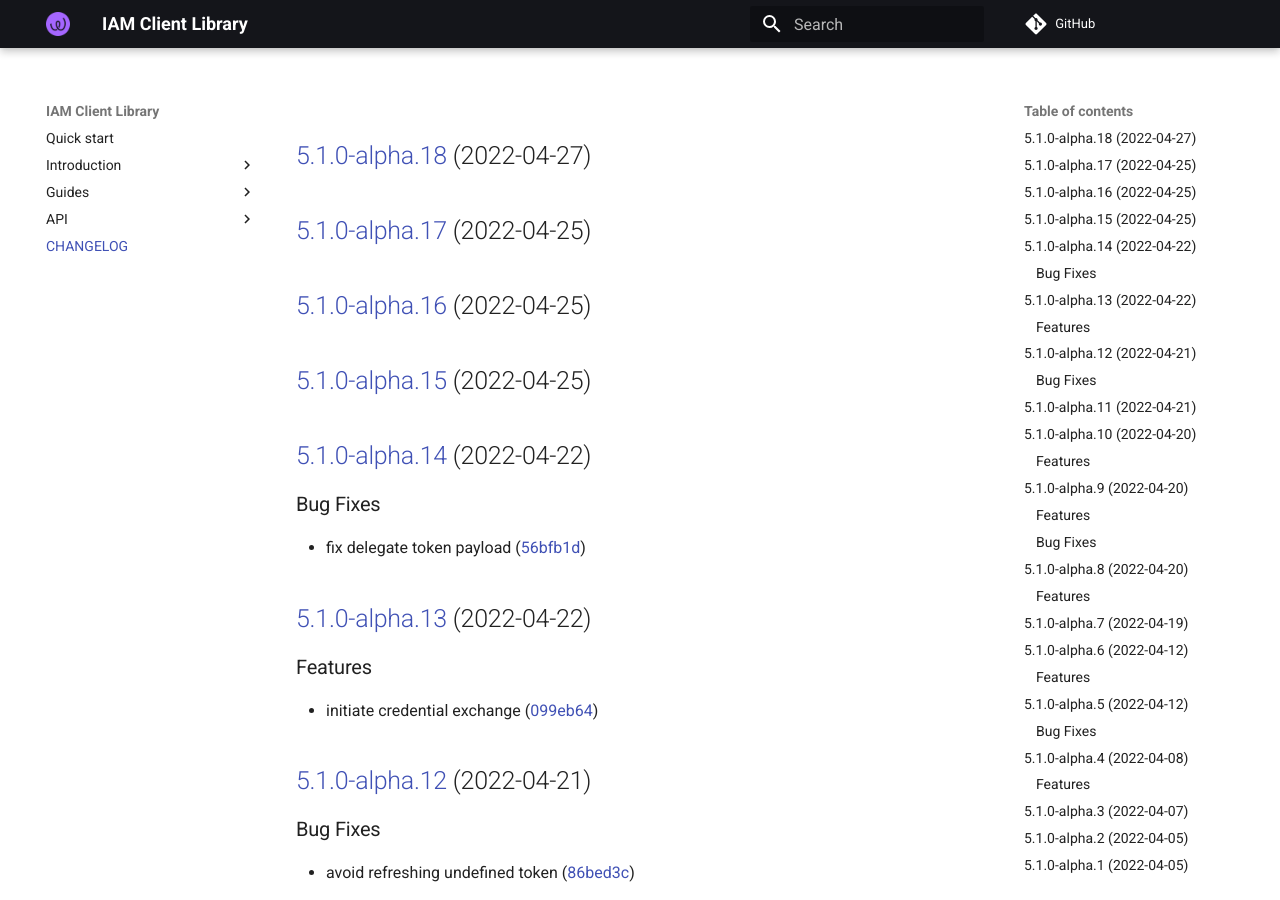
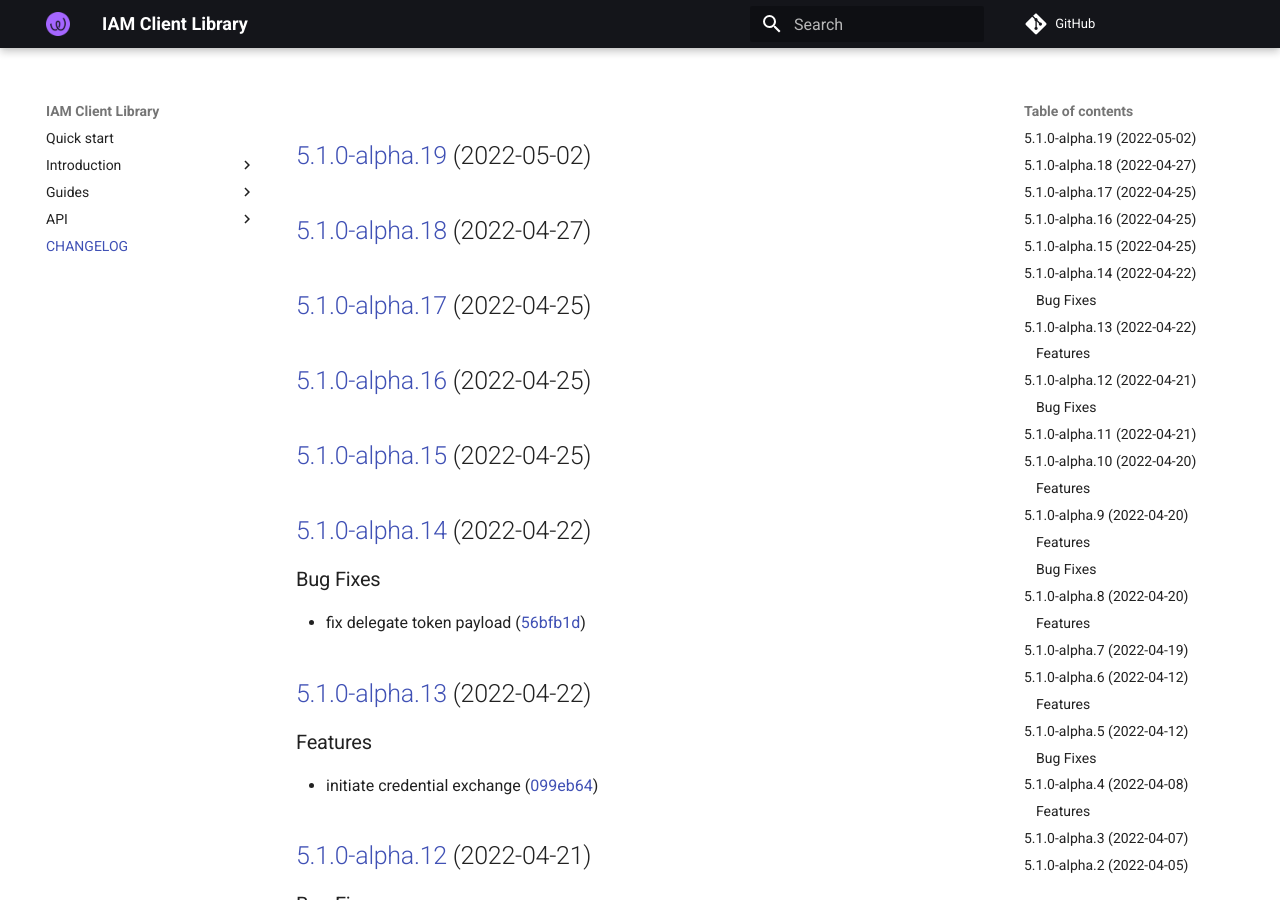
Before and after one commit to energywebfoundation/iam-client-lib, an MkDocs documentation site: the page built from docs/CHANGELOG.md, in a window 1280 px wide and 900 px high. Built offline with MkDocs 1.6.1 and Material for MkDocs 9.7.7, drawn with Linux system fonts in a browser that asks for light colours; comment, search, counter and statistics services are not loaded.

Commit message:
chore(release): 5.1.0-alpha.19 [skip ci]
## [5.1.0-alpha.19](https://github.com/energywebfoundation/iam-client-lib/compare/v5.1.0-alpha.18...v5.1.0-alpha.19) (2022-05-02)

```diff
--- a/docs/CHANGELOG.md
+++ b/docs/CHANGELOG.md
@@ -1,3 +1,5 @@
+## [5.1.0-alpha.19](https://github.com/energywebfoundation/iam-client-lib/compare/v5.1.0-alpha.18...v5.1.0-alpha.19) (2022-05-02)
+
 ## [5.1.0-alpha.18](https://github.com/energywebfoundation/iam-client-lib/compare/v5.1.0-alpha.17...v5.1.0-alpha.18) (2022-04-27)
 
 ## [5.1.0-alpha.17](https://github.com/energywebfoundation/iam-client-lib/compare/v5.1.0-alpha.16...v5.1.0-alpha.17) (2022-04-25)
--- a/package.json
+++ b/package.json
@@ -1,6 +1,6 @@
 {
   "name": "iam-client-lib",
-  "version": "5.1.0-alpha.18",
+  "version": "5.1.0-alpha.19",
   "description": "Library for Decentralized Identity and Access Management",
   "main": "dist/index.js",
   "module": "dist/index.esm.js",
```
